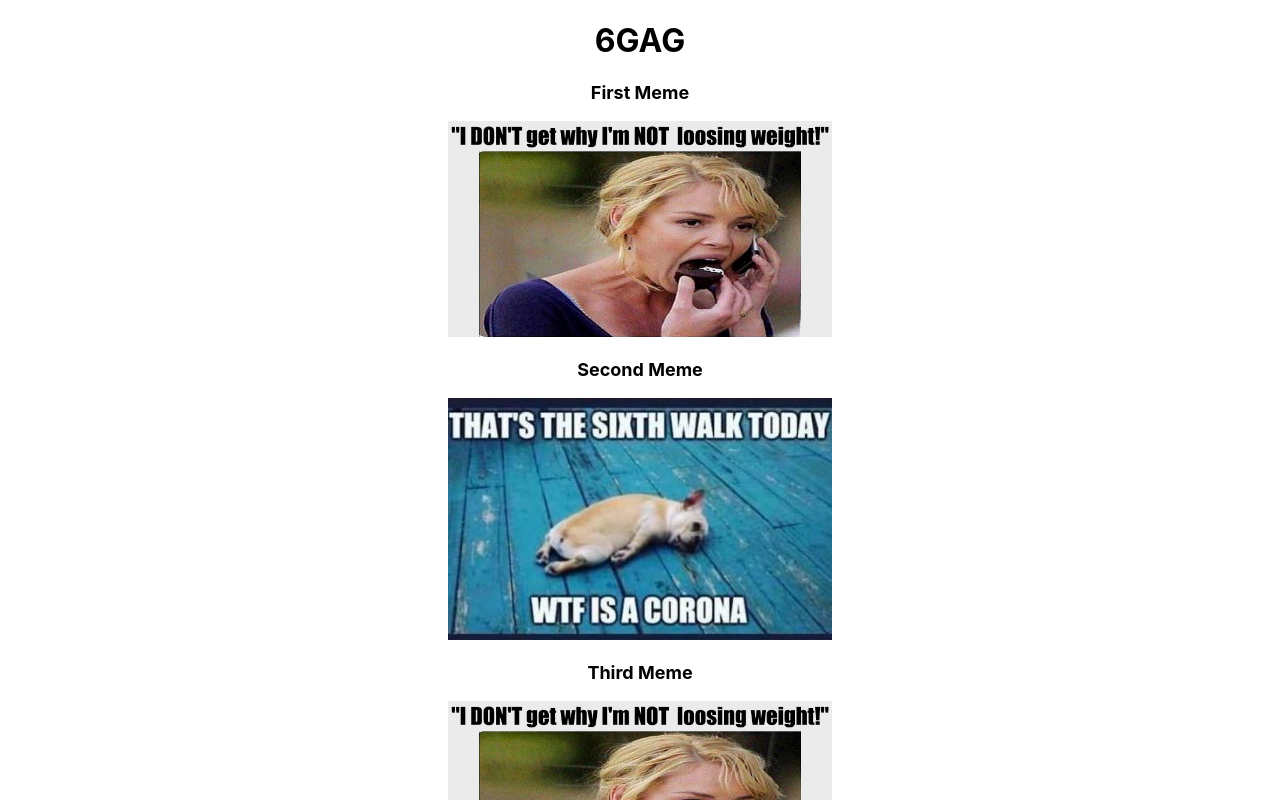
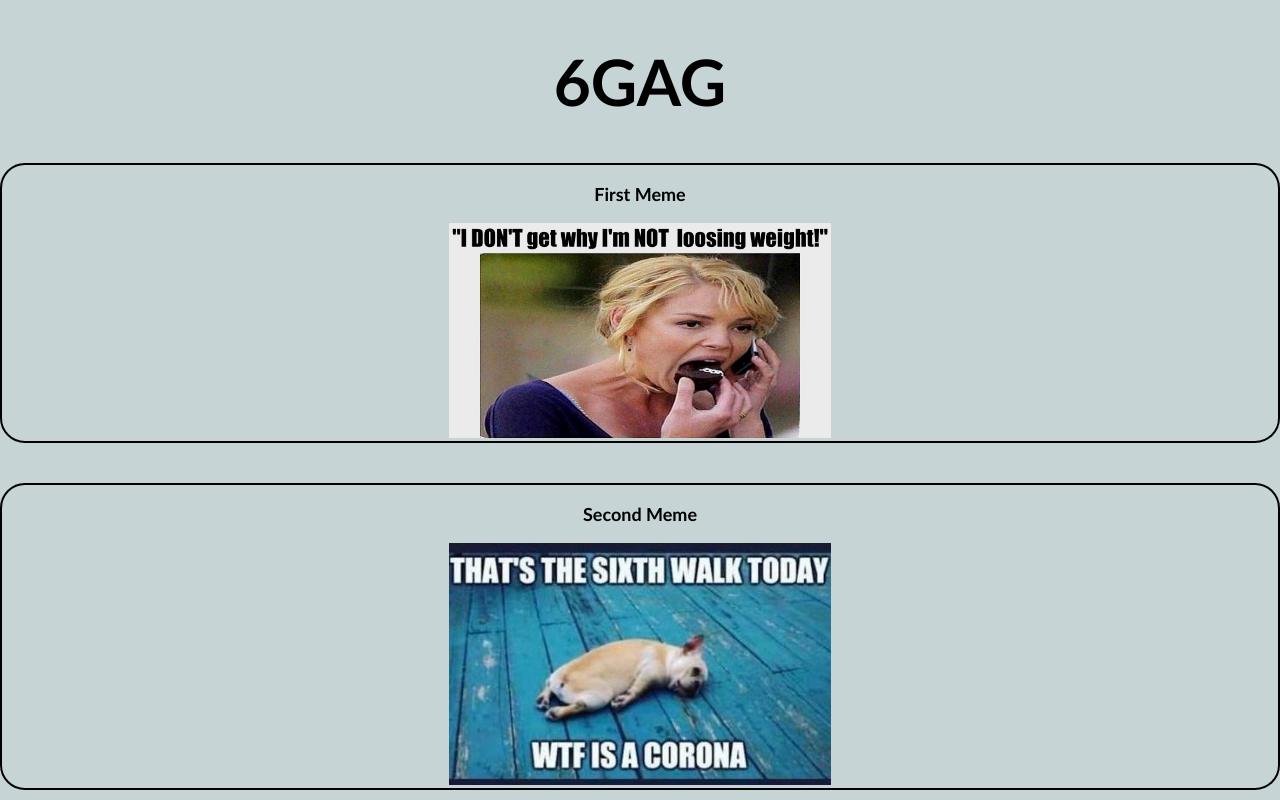
Before and after one commit to TheLittleCitizen9/6GAG, a React (Create React App) app: page / in a window 1280 px wide. Shown: the top 800 px of the page. Built offline with nearby package versions, Linux system fonts and the light colour scheme.

Commit message:
Designing the site

```diff
--- a/src/App.css
+++ b/src/App.css
@@ -2,37 +2,7 @@
   text-align: center;
 }
 
-.App-logo {
-  height: 40vmin;
-  pointer-events: none;
+body{
+  background-color: rgb(199, 212, 214);
+  font-family: 'Calibri';
 }
-
-@media (prefers-reduced-motion: no-preference) {
-  .App-logo {
-    animation: App-logo-spin infinite 20s linear;
-  }
-}
-
-.App-header {
-  background-color: #282c34;
-  min-height: 100vh;
-  display: flex;
-  flex-direction: column;
-  align-items: center;
-  justify-content: center;
-  font-size: calc(10px + 2vmin);
-  color: white;
-}
-
-.App-link {
-  color: #61dafb;
-}
-
-@keyframes App-logo-spin {
-  from {
-    transform: rotate(0deg);
-  }
-  to {
-    transform: rotate(360deg);
-  }
-}
--- a/src/App.js
+++ b/src/App.js
@@ -22,7 +22,7 @@ function App() {
     newWindow.document.body.appendChild(<GagItem key={g.id} gag={g} pic={p} onOpen={onOpen}></GagItem>)
   }
 
-  const addTodo = (gag) =>{
+  const addGag = (gag) =>{
     setGags([gag, ...gags])
   }
 
--- a/src/client/components/gag.js
+++ b/src/client/components/gag.js
@@ -2,13 +2,12 @@ import React from 'react';
 import './gagDesign.css'
 
 function GagItem(props) {
-  //const pic = require(props.gag.img)
   const onOpen = () => {
       props.onOpen(props.pic, props.gag)
   }
 
   return (
-    <div className="col-md-4">
+    <div className="col-md-3 gagItem">
         <p onClick={onOpen}>{props.gag.title}</p>
         <img src={props.pic} alt={props.gag.text} onClick={onOpen}></img>
     </div>
--- a/src/client/components/gagDesign.css
+++ b/src/client/components/gagDesign.css
@@ -7,3 +7,9 @@ p{
     font-size: large;
     font-weight: bold;
 }
+
+.gagItem{
+    border-radius: 25px;
+    border: 2px solid black;
+    margin-top: 40px;
+}
--- a/src/client/components/header.js
+++ b/src/client/components/header.js
@@ -1,4 +1,5 @@
 import React from 'react';
+import './headerDesign.css'
 
 function Header() {
   return (
--- a/src/client/components/headerDesign.css
+++ b/src/client/components/headerDesign.css
@@ -1,4 +1,4 @@
 .Header{
     font-weight: bolder;
-    font-size: larger;
+    font-size: xx-large;
 }
```
